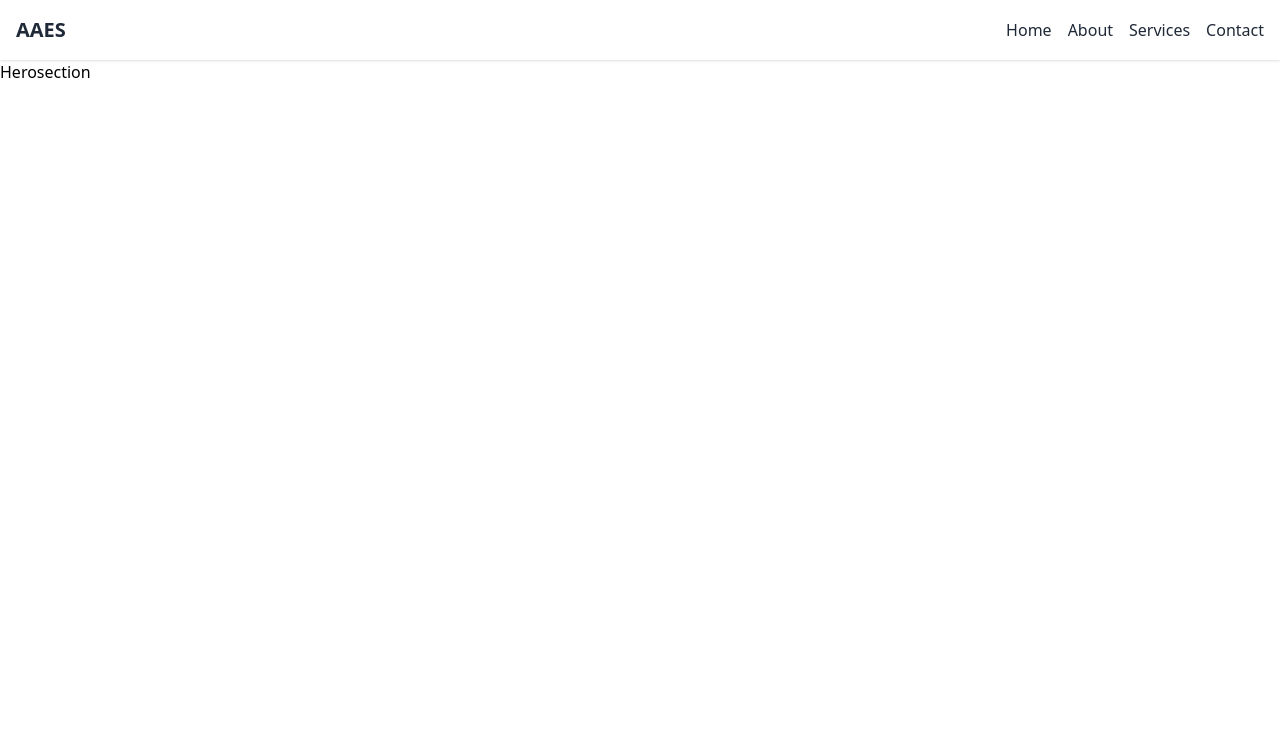
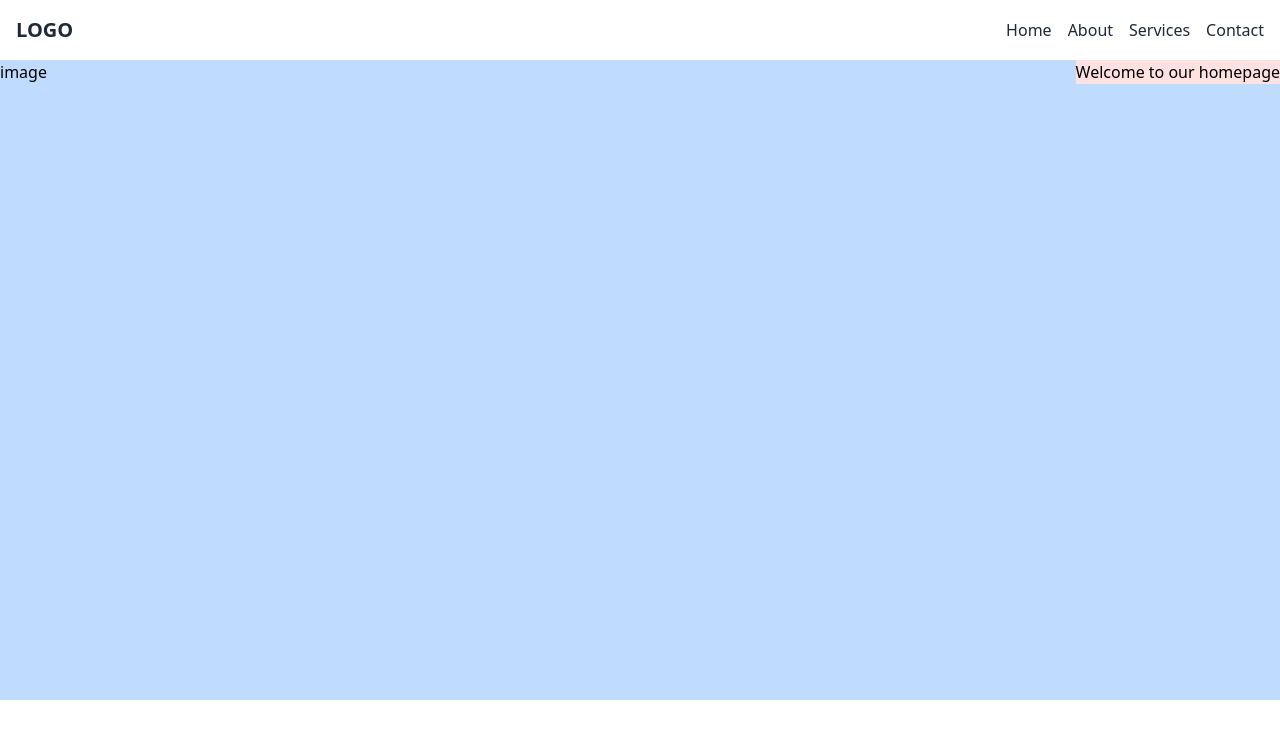
Before and after one commit to edyting/aaes, a React (Create React App) app in the folder frontend/: page / in a window 1280 px wide. Shown: the top 738 px of the page. Built offline with nearby package versions, Linux system fonts and the light colour scheme.

Commit message:
working on hero section

```diff
--- a/frontend/src/App.js
+++ b/frontend/src/App.js
@@ -1,7 +1,7 @@
 import { RouterProvider,createBrowserRouter } from "react-router-dom";
 import Layout from "./components/Layout";
 import Error from "./pages/Error";
-import Home from "./pages/Home";
+import Home from "./pages/home/Home";
 import About from "./pages/About";
 
 const router = createBrowserRouter(
--- a/frontend/src/components/Herosection.jsx
+++ /dev/null
@@ -1,43 +0,0 @@
-import React, { useState } from 'react';
-import { FaChevronLeft, FaChevronRight } from 'react-icons/fa';
-
-
-import img1 from './images/image1.jpg';
-import img2 from './images/image2.jpg';
-import img3 from './images/image3.jpg';
-import img4 from './images/image4.jpg';
-
-
-
-
-function Herosection() {
-
-  const images = [
-    {img:img1,id:1},
-    {img:img2,id:2},
-    {img:img3,id:3},
-    {img:img4,id:4}
-   ];
-
-  const [index, setIndex] = useState(0);
-
-  const handlePrev = () => {
-    setIndex((prevIndex) => (prevIndex - 1 + images.length) % images.length);
-  };
-
-  const handleNext = () => {
-    setIndex((prevIndex) => (prevIndex + 1) % images.length);
-  };
-
-  // const slideProps = useSpring({
-  //   transform: `translateX(-${index * 100}%)`,
-  // });
-
-  return (
-    <div>
-        Herosection
-    </div>
-  )
-}
-
-export default Herosection
--- a/frontend/src/components/Navbar.jsx
+++ b/frontend/src/components/Navbar.jsx
@@ -56,7 +56,7 @@ const Navbar = () => {
       <div className="container md:mx-auto ">
         <div className="md:flex hidden  items-center justify-between">
           <div className="text-gray-800 text-xl font-bold">
-            <Link to="/">AAES</Link>
+            <Link to="/">LOGO</Link>
           </div>
 
           <div className="md:hidden">
--- /dev/null
+++ b/frontend/src/pages/home/Herosection.jsx
@@ -0,0 +1,54 @@
+import React, { useState } from 'react';
+import { FaChevronLeft, FaChevronRight } from 'react-icons/fa';
+
+
+import img1 from '../../components/images/image1.jpg';
+import img2 from '../../components/images/image2.jpg';
+import img3 from '../../components/images/image3.jpg';
+import img4 from '../../components/images/image4.jpg';
+
+
+
+
+function Herosection() {
+
+  const images = [
+    {img:img1,id:1},
+    {img:img2,id:2},
+    {img:img3,id:3},
+    {img:img4,id:4}
+   ];
+
+  const [index, setIndex] = useState(0);
+
+  // const handlePrev = () => {
+  //   setIndex((prevIndex) => (prevIndex - 1 + images.length) % images.length);
+  // };
+
+  // const handleNext = () => {
+  //   setIndex((prevIndex) => (prevIndex + 1) % images.length);
+  // };
+
+
+
+  return (
+    <div className=''>
+      {/* main hero section container */}
+       <div className="h-[calc(100vh-10rem)] relative w-full bg-blue-200">
+          {/* image slider */}
+          <div className="h-full w-full">
+            image
+          </div>
+          {/* text */}
+          <div className="absolute top-0 right-0 bg-red-100">
+            Welcome to our homepage
+          </div>
+
+
+       </div>
+       {/* main end */}
+    </div>
+  )
+}
+
+export default Herosection
--- a/frontend/src/pages/Home.jsx
+++ b/frontend/src/pages/home/Home.jsx
@@ -1,5 +1,5 @@
 import React from 'react'
-import Herosection from '../components/Herosection'
+import Herosection from './Herosection'
 
 function Home() {
   return (
```
Also changed, not shown: frontend/src/pages/home/Second.jsx (added).
